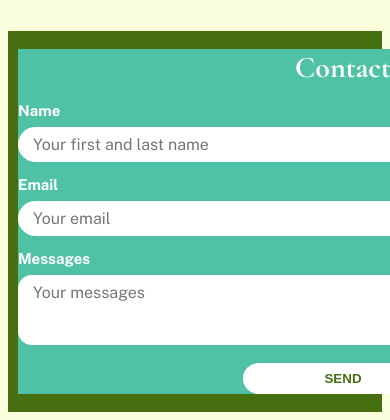
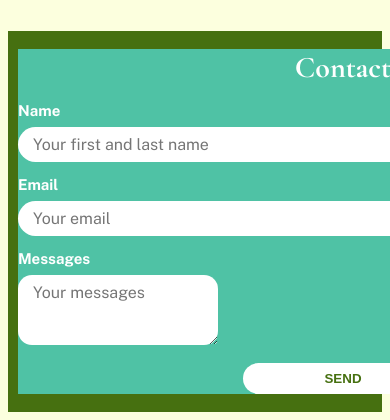
Before and after one commit to Ormiston-Senior-College-NZ/final-assessment-as91903-or-as91906-and-as91907-Anh-pham-csc, a Flask app: page /checker in a window 390 px wide; the page is wider, and only the part inside the window is pictured. Shown: the part 1085-1505 px from the top of that part. Run offline with Flask 3, Linux system fonts and the light colour scheme; some libraries are stand-ins or nearby versions; some web fonts are replaced.

Commit message:
Update style.css

```diff
--- a/PureBite/static/style.css
+++ b/PureBite/static/style.css
@@ -256,8 +256,9 @@
         width: 70px;
     }
     .contact-form textarea {
-        width: 70px;
+        max-width: 200px;
         min-height: 50px;
+
     }
     .contact-section{
         background-color: blue;
```
